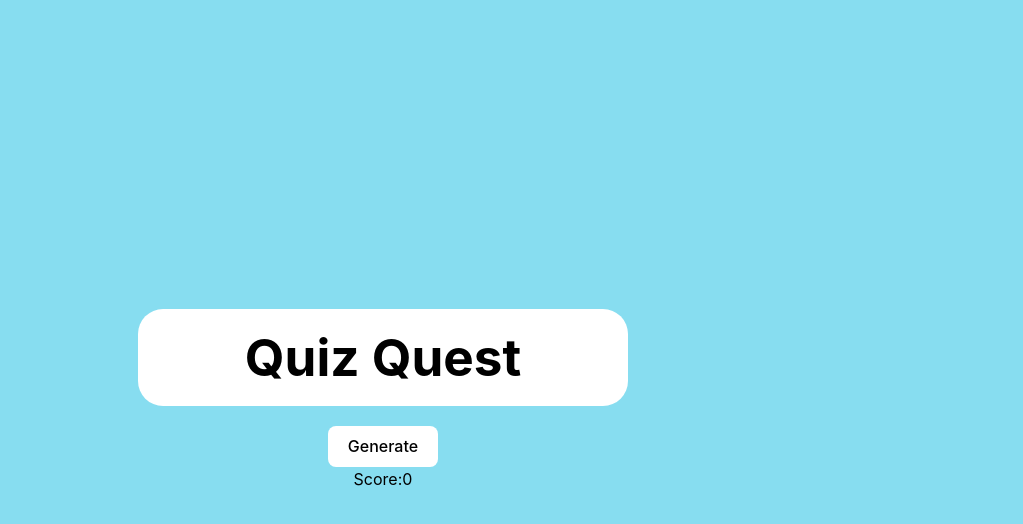
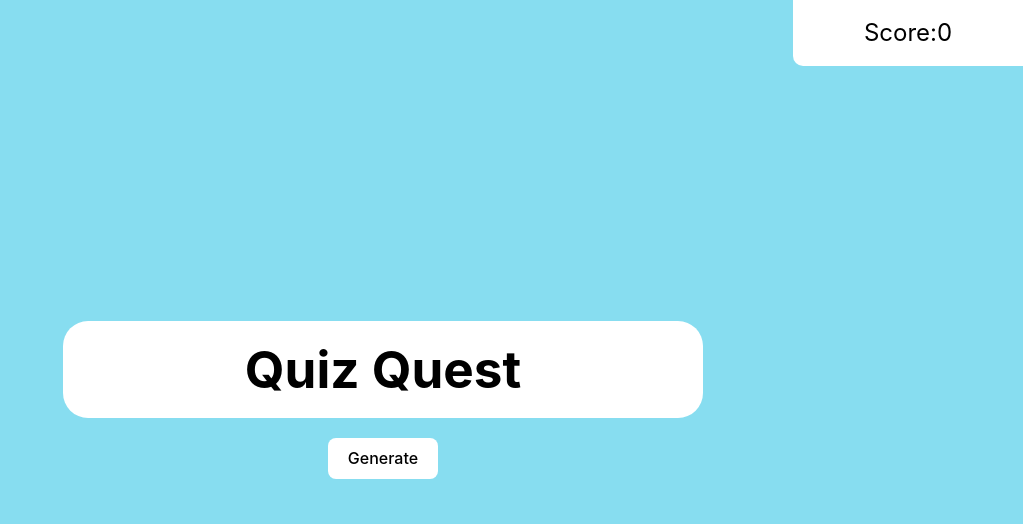
Before and after one commit to KayaWalker/QuizQuest, a React (Vite) app in the folder QuizQuest/: page / in a window 1280 px wide. Shown: the top 524 px of the page, without its empty margins (257-1280 px from the left). Built offline with nearby package versions, Linux system fonts and the light colour scheme.

Commit message:
score reloacted

```diff
--- a/QuizQuest/src/App.css
+++ b/QuizQuest/src/App.css
@@ -11,12 +11,20 @@ h1{
     background-color: white;
     padding: 20px;
     border-radius: 25px;
-    width: 450px;
+    width: 600px;
 }
 #mainBtn{
     color:black;
     background-color: white;
     margin-top: 20px;
+}
+#mainBtn:hover{
+    background-color: lightgray;
+    font-size: 110%;
+}
+#mainBtn:focus{
+    background-color: gray;
+    font-size: 110%;
 }
 .question{
     margin-top: 40px;
@@ -53,3 +61,17 @@ button:hover{
     background-color: lightgray;
     font-size: 110%;
 }
+button:focus{
+    background-color: gray;
+    font-size: 110%;
+}
+#score{
+    background-color: white;
+    padding: 15px;
+    width: 200px;
+    border-bottom-left-radius: 10px;
+    position: absolute;
+    top: 0;
+    right: 0px;
+    font-size: x-large;
+}
--- a/QuizQuest/src/App.jsx
+++ b/QuizQuest/src/App.jsx
@@ -27,7 +27,7 @@ export default function App() {
   return (
     <>
       <Category updateScore={incrementScore}></Category>
-      <p>Score:{score}</p>
+      <p id='score'>Score:{score}</p>
     </>
   );
 }
```
